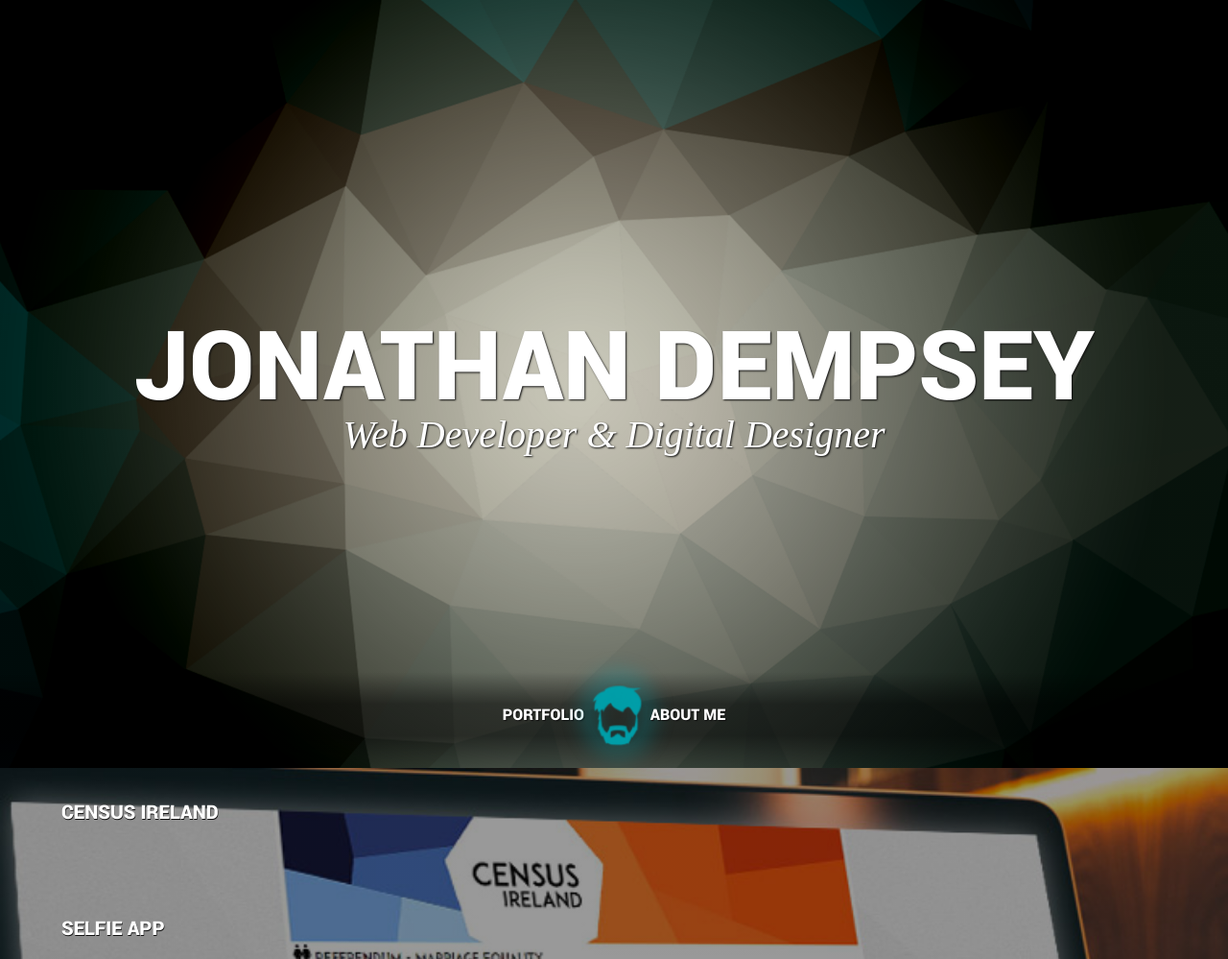
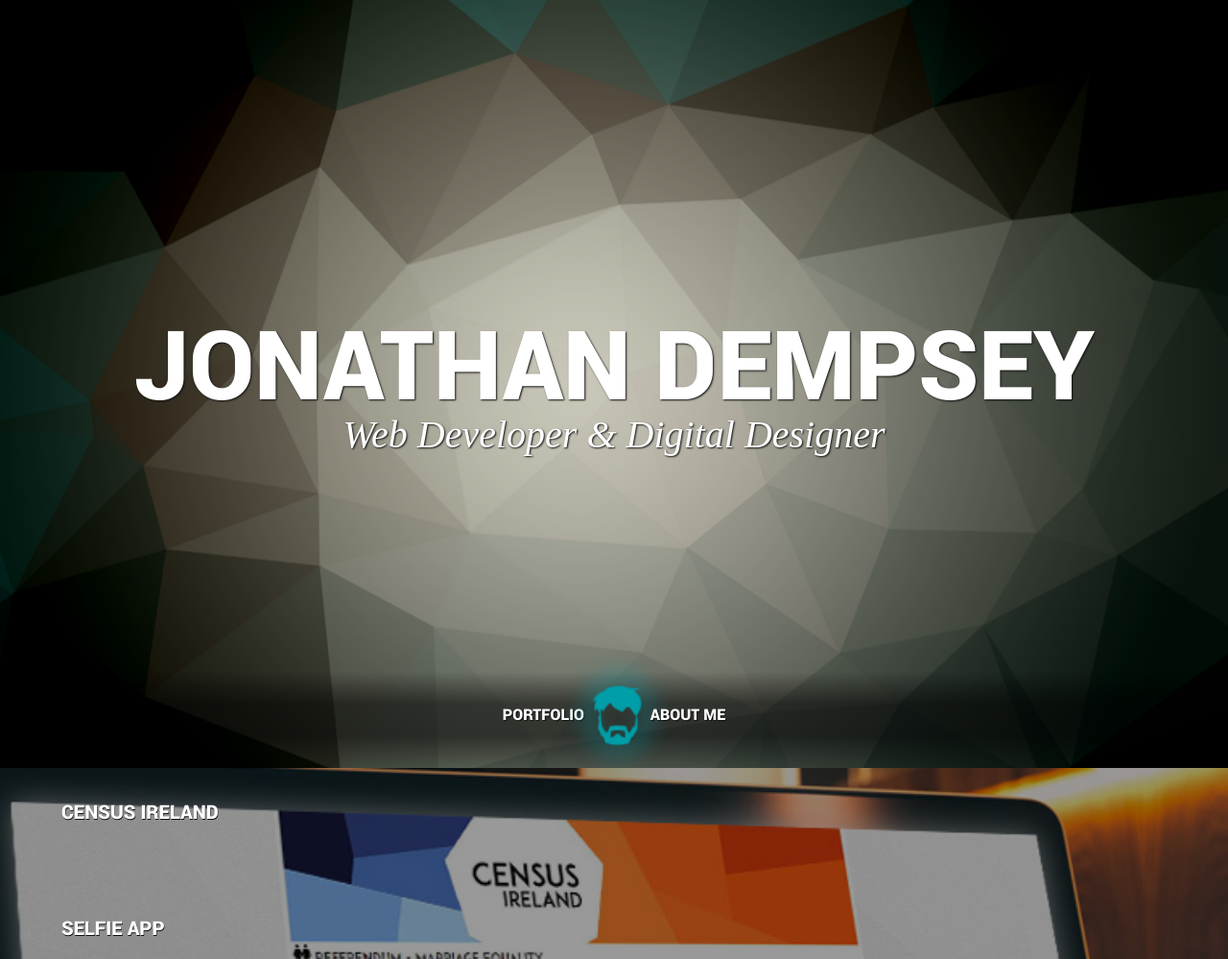
Before and after one commit to Jonathan-VB/jd-website, a PHP site: page / in a window 1280 px wide. Shown: the top 999 px of the page at 96% size. Run offline with PHP 8.4, Linux system fonts and the light colour scheme; some web fonts are replaced.

Commit message:
Animations
- "View all projects" hover animation.
- Landing page background image now slowly "pulses" over 17 seconds.

```diff
--- a/assets/css/main.css
+++ b/assets/css/main.css
@@ -147,7 +147,7 @@ a {
   }
 }
 
-@-webkit-keyframes logoPulse {
+@-webkit-keyframes pulse {
   from {
     -webkit-transform: scale(1);
             transform: scale(1);
@@ -162,7 +162,7 @@ a {
   }
 }
 
-@keyframes logoPulse {
+@keyframes pulse {
   from {
     -webkit-transform: scale(1);
             transform: scale(1);
@@ -294,8 +294,8 @@ a {
           animation-duration: 4s;
   -webkit-animation-iteration-count: infinite;
           animation-iteration-count: infinite;
-  -webkit-animation-name: logoPulse;
-          animation-name: logoPulse;
+  -webkit-animation-name: pulse;
+          animation-name: pulse;
 }
 
 .navbar li:nth-child(2)::before {
@@ -316,7 +316,9 @@ a {
   width: 100%;
 }
 
-.navbar li:hover::after {
+.navbar li:hover::after,
+.navbar li:focus::after,
+.navbar li:active::after {
   background: #009ea8;
   width: 100%;
 }
@@ -464,10 +466,27 @@ textarea:focus {
 }
 
 .landing-background {
+  background-size: cover;
+  height: 100vh;
+  overflow: hidden;
+  position: relative;
+}
+
+.landing-background::before {
+  -webkit-animation-duration: 17s;
+          animation-duration: 17s;
+  -webkit-animation-iteration-count: infinite;
+          animation-iteration-count: infinite;
+  -webkit-animation-name: pulse;
+          animation-name: pulse;
   background: -webkit-linear-gradient(rgba(0, 0, 0, .2), rgba(0, 0, 0, .2)), url("../images/landing-background.png") no-repeat center center;
   background: linear-gradient(rgba(0, 0, 0, .2), rgba(0, 0, 0, .2)), url("../images/landing-background.png") no-repeat center center;
   background-size: cover;
+  content: '';
   height: 100vh;
+  min-width: 100vw;
+  position: absolute;
+  z-index: -1;
 }
 
 .landing-content {
@@ -618,6 +637,14 @@ textarea:focus {
 .project-title--view-all {
   font-size: 22px;
   text-transform: uppercase;
+  -webkit-transition: .5s;
+  transition: .5s;
+}
+
+.project-title--view-all:hover, .project-title--view-all:focus, .project-title--view-all:active {
+  margin-left: 5px;
+  -webkit-transform: scale(1.05);
+          transform: scale(1.05);
 }
 
 .project-description {
--- a/assets/sass/base/_animations.scss
+++ b/assets/sass/base/_animations.scss
@@ -16,8 +16,8 @@
   }
 }
 
-// 1.2 Pulsing logo animation.
-@keyframes logoPulse {
+// 1.2 Pulsing animation.
+@keyframes pulse {
   from {
     transform: scale(1);
   }
--- a/assets/sass/components/_nav.scss
+++ b/assets/sass/components/_nav.scss
@@ -41,7 +41,7 @@
     &:nth-child(2) {
       animation-duration: 4s;
       animation-iteration-count: infinite;
-      animation-name: logoPulse;
+      animation-name: pulse;
     }
 
     &:nth-child(2)::before {
@@ -59,7 +59,9 @@
     }
   }
 
-  li:hover::after {
+  li:hover::after,
+  li:focus::after,
+  li:active::after {
     background: $color-primary;
     width: 100%;
   }
--- a/assets/sass/pages/_landing-page.scss
+++ b/assets/sass/pages/_landing-page.scss
@@ -5,9 +5,24 @@
 }
 
 .landing-background {
-  background: linear-gradient(rgba($black, .2), rgba($black, .2)), url('#{$path-img}/landing-background.png') no-repeat center center;
+  // background: linear-gradient(rgba($black, .2), rgba($black, .2)), url('#{$path-img}/landing-background.png') no-repeat center center;
   background-size: cover;
   height: 100vh;
+  overflow: hidden;
+  position: relative;
+
+  &::before {
+    animation-duration: 17s;
+    animation-iteration-count: infinite;
+    animation-name: pulse;
+    background: linear-gradient(rgba($black, .2), rgba($black, .2)), url('#{$path-img}/landing-background.png') no-repeat center center;
+    background-size: cover;
+    content: '';
+    height: 100vh;
+    min-width: 100vw;
+    position: absolute;
+    z-index: -1;
+  }
 }
 
 .landing-content {
@@ -140,6 +155,15 @@
 .project-title--view-all {
   font-size: 22px;
   text-transform: uppercase;
+  transition: .5s;
+
+    &:hover,
+    &:focus,
+    &:active {
+      margin-left: 5px;
+      transform: scale(1.05);
+    }
+
 }
 
 .project-description {
```
Also changed, not shown: 1 other file.
